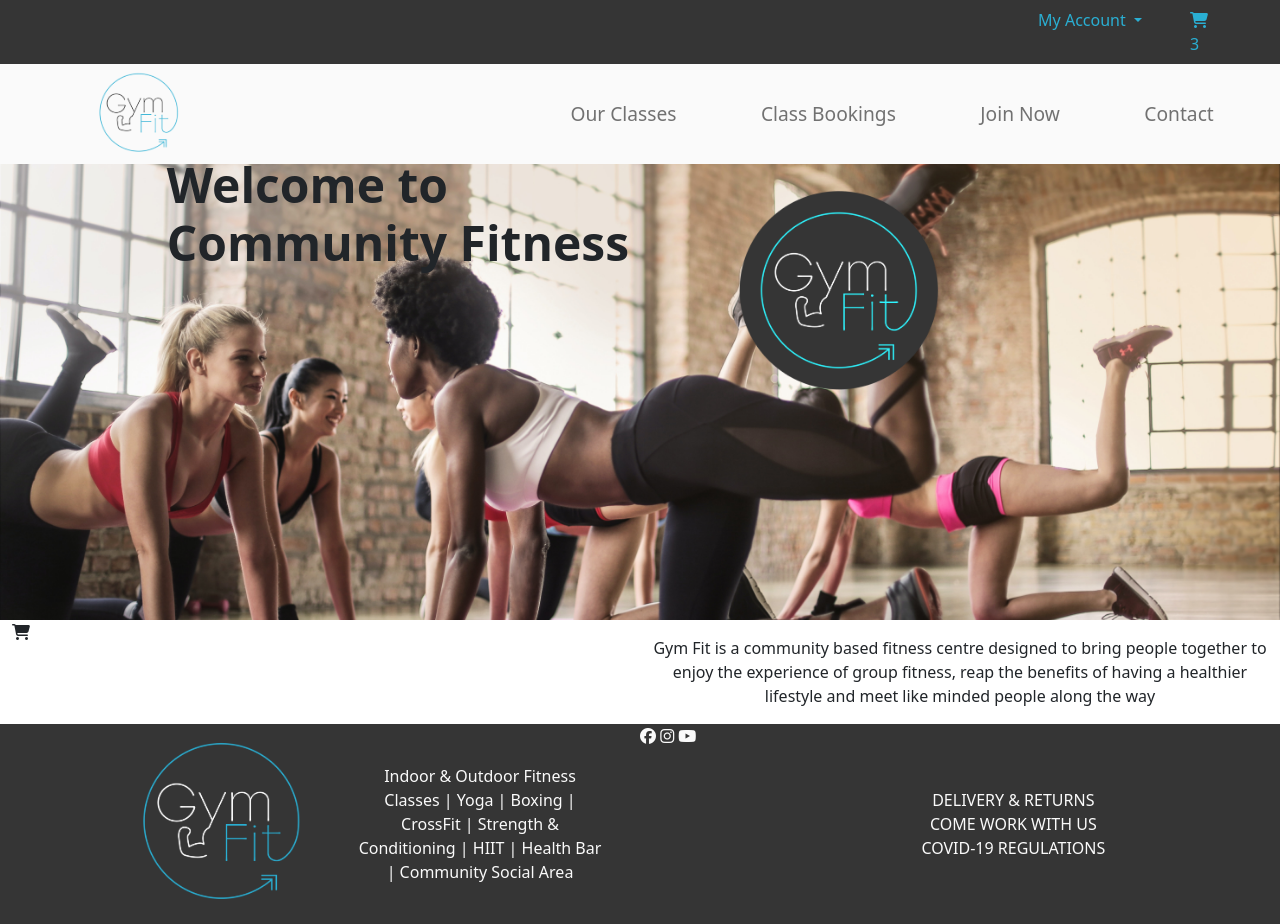
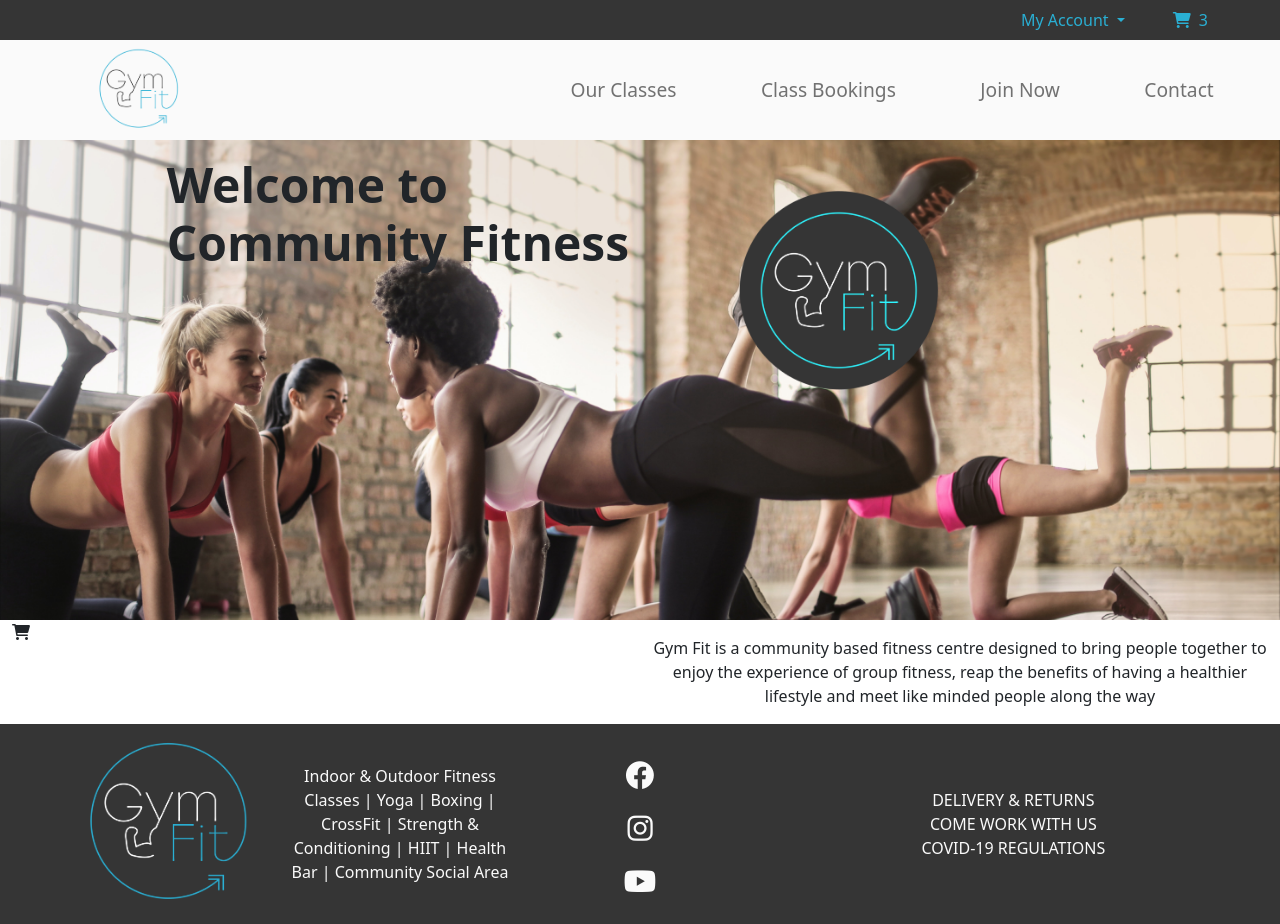
Before and after one commit to nlenno1/gym-fit-MS4, a Django app: page / in a window 1280 px wide. Run offline with Django 4.2, Linux system fonts and the light colour scheme; some libraries are stand-ins or nearby versions.

Commit message:
fix/style: fix fontawesome link bug and finsih styling footer

```diff
--- a/static/css/base.css
+++ b/static/css/base.css
@@ -1,3 +1,9 @@
+.hover-blue:hover, footer a:hover {
+    color:#2AAFD3;
+    font-weight: 500;
+    transition: 0.1s ease-in-out;
+}
+
 /* Navbar */
 
 #top-nav, footer {
@@ -93,3 +99,25 @@ footer img {
     max-width: 250px;
     margin: 0 auto;
 }
+
+#footer-socials {
+    display: flex;
+    flex-wrap: nowrap;
+    flex-direction: row;
+    justify-content: center;
+}
+
+#footer-socials a {
+    text-align: center;
+    font-size: 1.8rem;
+    padding: 15px 5vw;
+}
+
+@media(min-width:768px) {
+    #footer-socials {
+        flex-direction: column;
+    }
+    #footer-socials a {
+        padding: 5px 0;
+    }
+}
--- a/templates/base.html
+++ b/templates/base.html
@@ -22,10 +22,11 @@
     {% endblock %}
 
     {% block corejs %}
+    <!-- Font Awesome -->
+    <!-- <script src="https://kit.fontawesome.com/d90f353352.js" crossorigin="anonymous"></script> -->
+    <link rel="stylesheet" href="https://cdnjs.cloudflare.com/ajax/libs/font-awesome/6.0.0/css/all.min.css" integrity="sha512-9usAa10IRO0HhonpyAIVpjrylPvoDwiPUiKdWk5t3PyolY1cOd4DSE0Ga+ri4AuTroPR5aQvXU9xC6qOPnzFeg==" crossorigin="anonymous" referrerpolicy="no-referrer" />
     <script src="https://cdn.jsdelivr.net/npm/@popperjs/core@2.9.2/dist/umd/popper.min.js" integrity="sha384-IQsoLXl5PILFhosVNubq5LC7Qb9DXgDA9i+tQ8Zj3iwWAwPtgFTxbJ8NT4GN1R8p" crossorigin="anonymous"></script>
     <script src="https://cdn.jsdelivr.net/npm/bootstrap@5.0.2/dist/js/bootstrap.min.js" integrity="sha384-cVKIPhGWiC2Al4u+LWgxfKTRIcfu0JTxR+EQDz/bgldoEyl4H0zUF0QKbrJ0EcQF" crossorigin="anonymous"></script>
-    <!-- Font Awesome -->
-    <script src="https://kit.fontawesome.com/d90f353352.js" crossorigin="anonymous"></script>
     {% endblock %}
 
     {% block extrajs %}
@@ -49,9 +50,9 @@
               </ul>
             </li>
             <li class="nav-item">
-              <a href="" class="nav-link px-4">
+              <a href="" class="nav-link px-4  d-flex align-items-center">
                 <i class="fa-solid fa-cart-shopping"></i>
-                <p class="mb-0">3</p>
+                <p class="mb-0 ps-2">3</p>
               </a>
             </li>
           </ul>
@@ -98,7 +99,8 @@
 
     <footer>
       <div class="row g-0">
-        <div id="footer-socials" class="col-12 col-md-1 order-md-2">
+        <div class="col-12 col-md-1 col-lg-2 order-md-2 pt-md-4">
+          <div id="footer-socials">
             <a href="https://www.facebook.com" target="_blank">
               <i class="fa-brands fa-facebook"></i>
             </a>
@@ -109,10 +111,11 @@
               <i class="fa-brands fa-youtube"></i>
             </a>
           </div>
-        <div class="col-12 col-md-6 oder-md-1">
+        </div>
+        <div class="col-12 col-md-6 col-lg-5 order-md-1">
           <div class="row g-0">
             <div class="col-12 col-md-6 order-md-2">
-              <p class="mb-0 text-center footer-service-description">
+              <p class="mb-0 px-2 text-center footer-service-description">
                 Indoor & Outdoor Fitness Classes | Yoga | Boxing | CrossFit | Strength & Conditioning | HIIT | Health Bar | Community Social Area
               </p>
             </div>
```
Lines whose indentation alone changed are shown as unchanged.
